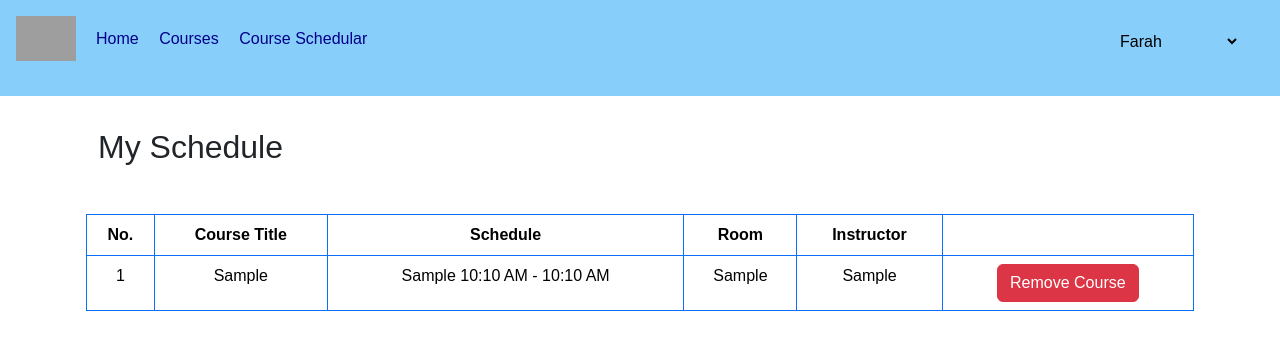
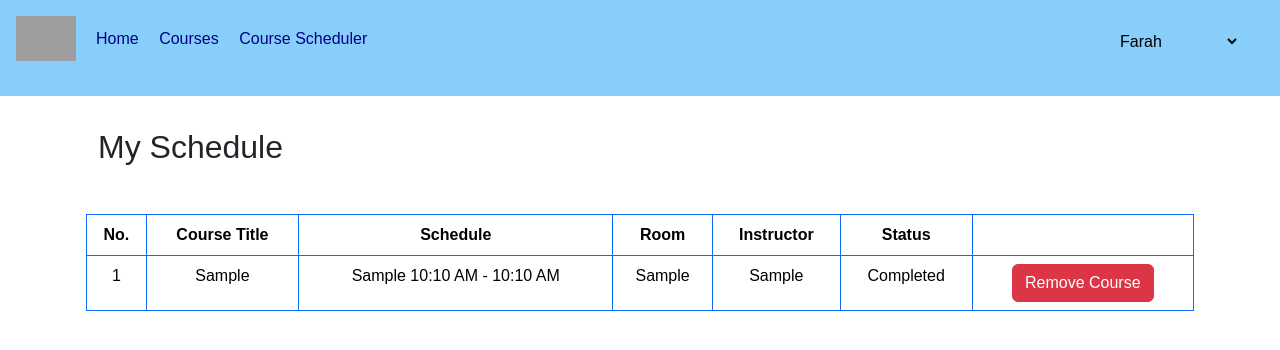
Before and after one commit to mohmmad-freed/web-project, a Django app: template studentsapp/templates/studentsapp/schedular.html in a window 1280 px wide. Shown: the top 350 px of the page. Run offline with Django 4.2, Linux system fonts and the light colour scheme; the template is opened without the code that fills it: most values are stand-ins (such as "Sample title", 1, 10 or a date in 2020); grey boxes are pictures that could not be loaded.

Commit message:
fix the schedular courses depend if it in prosses

```diff
--- a/studentsapp/templates/studentsapp/schedular.html
+++ b/studentsapp/templates/studentsapp/schedular.html
@@ -5,12 +5,12 @@
 <head>
     <meta charset="UTF-8">
     <meta name="viewport" content="width=device-width, initial-scale=1.0">
-    <title>Course Schedular</title>
+    <title>Course Scheduler</title>
     <!-- bootstrap css -->
     <link rel="stylesheet" href="https://cdn.jsdelivr.net/npm/bootstrap@5.3.3/dist/css/bootstrap.min.css">
     <!-- css -->
-    <link rel="stylesheet" href="{% static "index.css" %}">
-    <link rel="stylesheet" href="{% static "courses.css" %}">
+    <link rel="stylesheet" href="{% static 'index.css' %}">
+    <link rel="stylesheet" href="{% static 'courses.css' %}">
 </head>
 
 <body>
@@ -25,7 +25,7 @@
                         <li><a href="../home" style="color: #00008b; text-decoration: none;">Home</a></li>
                         <li><a href="../courses" style="color:#00008b;text-decoration: none;">Courses</a>
                         </li>
-                        <li><a href="../schedular" style="color:#00008b;text-decoration: none;">Course Schedular</a></li>
+                        <li><a href="../schedular" style="color:#00008b;text-decoration: none;">Course Scheduler</a></li>
                     </ul>
                 </div>
                 <div class="logout">
@@ -37,7 +37,6 @@
                         </select>
                     </div>
                 </div>
-
             </div>
         </nav>
         <div class="p-3 container">
@@ -52,6 +51,7 @@
                         <th scope="col">Schedule</th>
                         <th scope="col">Room</th>
                         <th scope="col">Instructor</th>
+                        <th scope="col">Status</th>
                         <th scope="col"></th>
                     </tr>
                 </thead>
@@ -63,6 +63,7 @@
                         <td>{{ schedule.0 }} {{ schedule.1|time:"g:i A" }} - {{ schedule.2|time:"g:i A" }}</td>
                         <td>{{ schedule.3 }}</td>
                         <td>{{ schedule.5 }}</td>
+                        <td>{{ schedule.6|yesno:"Completed,Not Completed" }}</td>
                         <td><button class='btn btn-danger text-capitalize'>remove course</button></td>
                     </tr>
                     {% endfor %}
```
